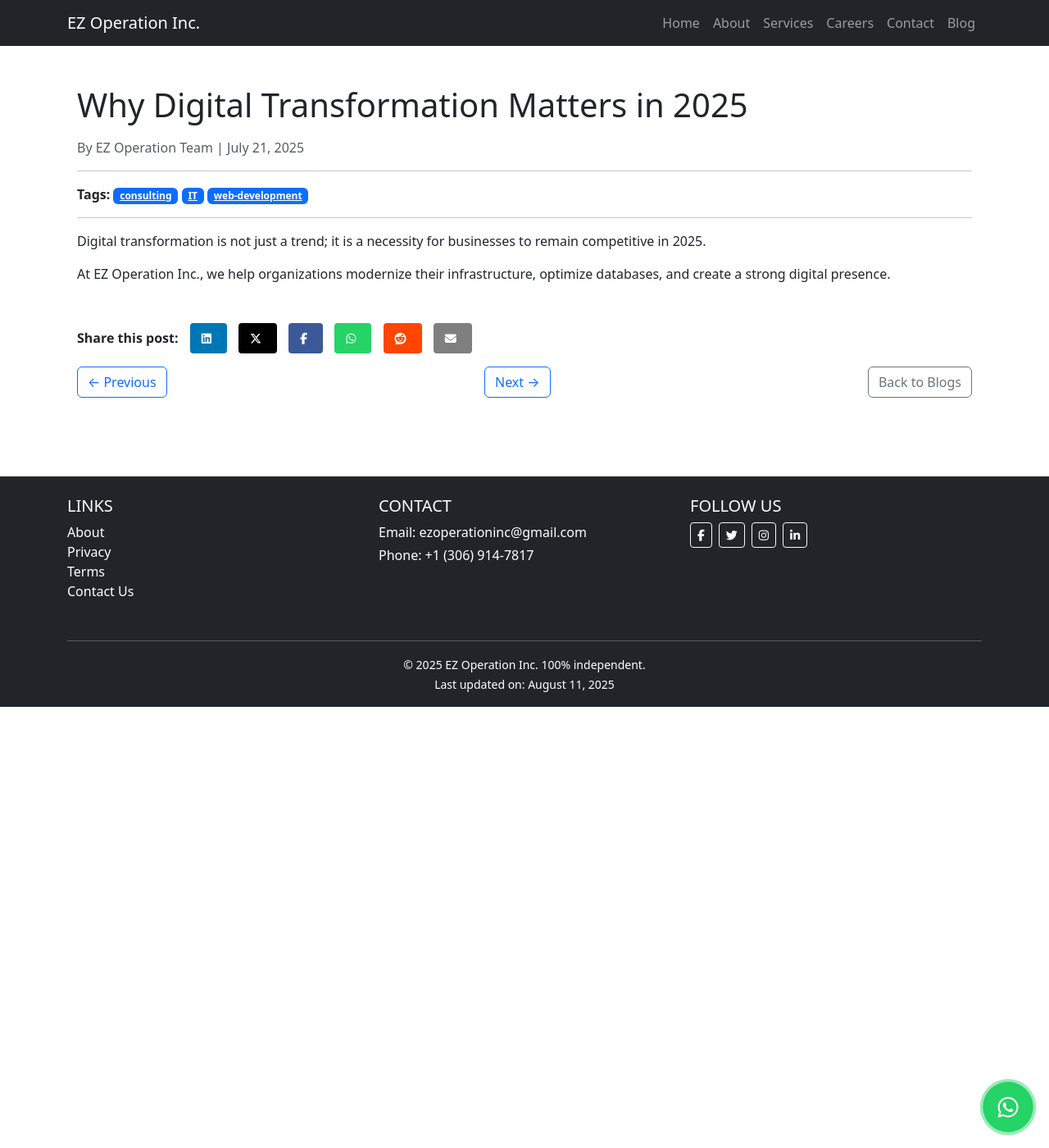
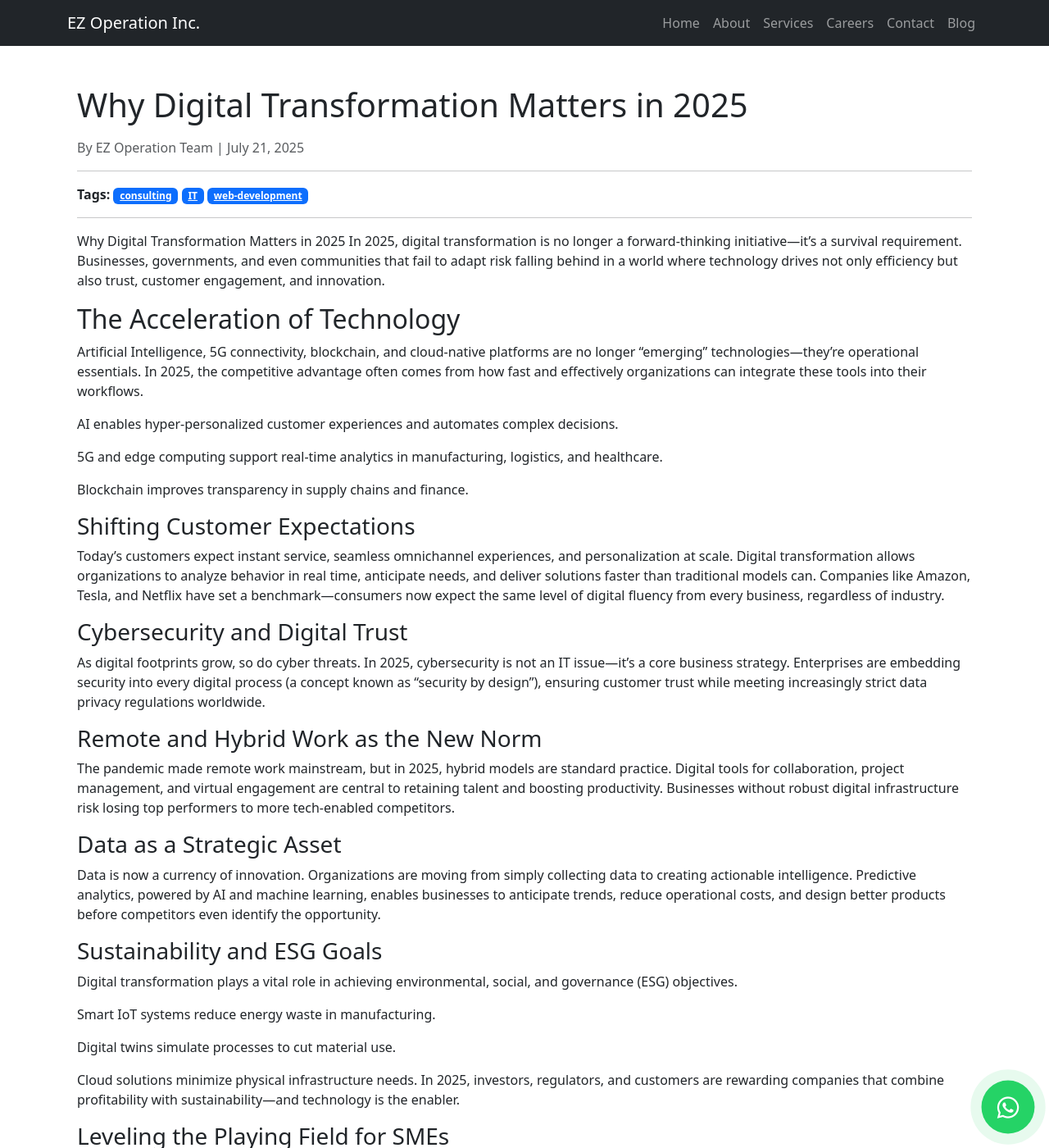
Before and after one commit to EZOPINC/EZOP, a Jekyll site: the page built from _posts/2025-07-21-Why-Digital-transformation-matters.md, in a window 1280 px wide and 1400 px high. Shown: the whole window at 82% size. Built offline with Jekyll 4.4.1, drawn with Linux system fonts in a browser that asks for light colours; some of the changed text lies outside the part shown.

Commit message:
New blog update

```diff
--- a/_posts/2025-07-21-Why-Digital-transformation-matters.md
+++ b/_posts/2025-07-21-Why-Digital-transformation-matters.md
@@ -6,6 +6,48 @@ author: "EZ Operation Team"
 tags: [consulting, IT, web-development]
 ---
 
-Digital transformation is not just a trend; it is a necessity for businesses to remain competitive in 2025.
+Why Digital Transformation Matters in 2025
+In 2025, digital transformation is no longer a forward-thinking initiative—it’s a survival requirement. Businesses, governments, and even communities that fail to adapt risk falling behind in a world where technology drives not only efficiency but also trust, customer engagement, and innovation.
 
-At EZ Operation Inc., we help organizations modernize their infrastructure, optimize databases, and create a strong digital presence.
+<h2> The Acceleration of Technology </h2>
+Artificial Intelligence, 5G connectivity, blockchain, and cloud-native platforms are no longer “emerging” technologies—they’re operational essentials. In 2025, the competitive advantage often comes from how fast and effectively organizations can integrate these tools into their workflows.
+
+AI enables hyper-personalized customer experiences and automates complex decisions.
+
+5G and edge computing support real-time analytics in manufacturing, logistics, and healthcare.
+
+Blockchain improves transparency in supply chains and finance.
+
+<h3> Shifting Customer Expectations </h3>
+Today’s customers expect instant service, seamless omnichannel experiences, and personalization at scale. Digital transformation allows organizations to analyze behavior in real time, anticipate needs, and deliver solutions faster than traditional models can. Companies like Amazon, Tesla, and Netflix have set a benchmark—consumers now expect the same level of digital fluency from every business, regardless of industry.
+
+<h3>Cybersecurity and Digital Trust </h3>
+As digital footprints grow, so do cyber threats. In 2025, cybersecurity is not an IT issue—it’s a core business strategy. Enterprises are embedding security into every digital process (a concept known as “security by design”), ensuring customer trust while meeting increasingly strict data privacy regulations worldwide.
+
+<h3> Remote and Hybrid Work as the New Norm</h3>
+The pandemic made remote work mainstream, but in 2025, hybrid models are standard practice. Digital tools for collaboration, project management, and virtual engagement are central to retaining talent and boosting productivity. Businesses without robust digital infrastructure risk losing top performers to more tech-enabled competitors.
+
+<h3>Data as a Strategic Asset </h3>
+Data is now a currency of innovation. Organizations are moving from simply collecting data to creating actionable intelligence. Predictive analytics, powered by AI and machine learning, enables businesses to anticipate trends, reduce operational costs, and design better products before competitors even identify the opportunity.
+
+<h3> Sustainability and ESG Goals </h3>
+Digital transformation plays a vital role in achieving environmental, social, and governance (ESG) objectives.
+
+Smart IoT systems reduce energy waste in manufacturing.
+
+Digital twins simulate processes to cut material use.
+
+Cloud solutions minimize physical infrastructure needs.
+In 2025, investors, regulators, and customers are rewarding companies that combine profitability with sustainability—and technology is the enabler.
+
+<h3> Leveling the Playing Field for SMEs </h3>
+Previously, advanced digital capabilities were accessible mainly to large corporations. Cloud-based SaaS platforms, low-code tools, and AI-as-a-service have made innovation affordable for small and medium-sized enterprises. This democratization of technology means smaller players can now compete with industry giants.
+
+
+<h3>The Bottom Line</h3>
+In 2025, digital transformation is not just about adopting technology—it’s about rethinking business models, processes, and culture. Organizations that embrace it will not only survive but thrive in an era where change is the only constant. Those that delay will find themselves disrupted, outpaced, and, in many cases, irrelevant.
+
+The question is no longer “Should we transform?” but “How quickly and effectively can we make it happen?”
+
+
+At EZ Operation Inc., we help organizations modernize their digital presence for a better future and growth. <a href='https://ezopinc.ca/contact'> Connect with us</a> today to bring digitization to your business.
```
